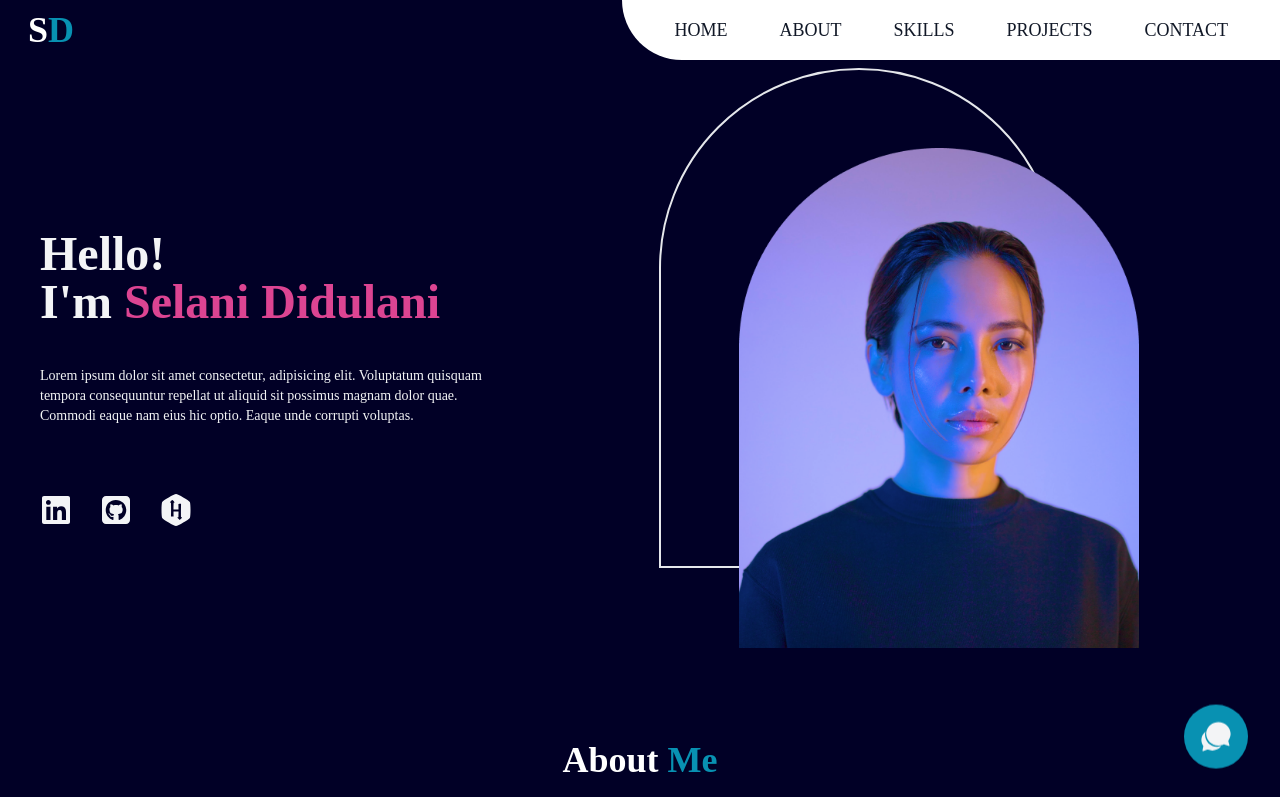
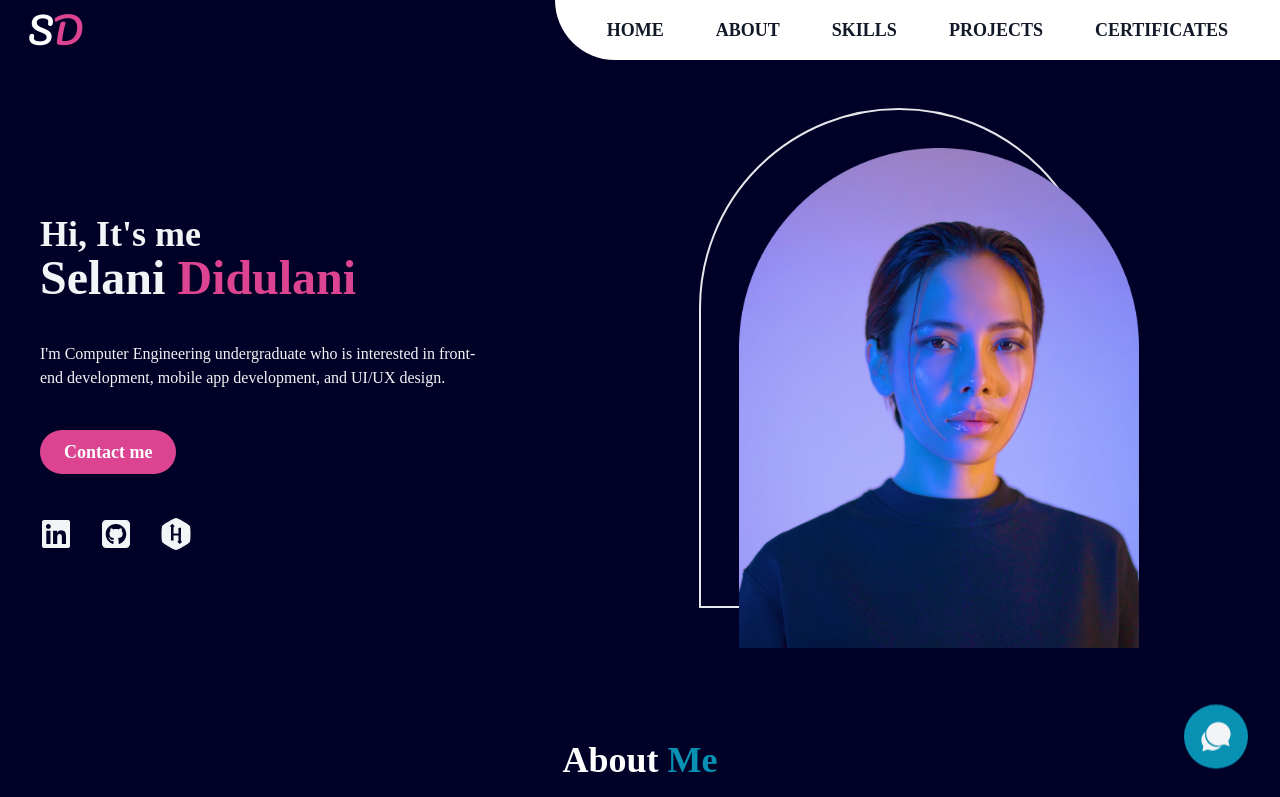
Before and after one commit to Selani00/My-Portfolio, a React (Vite) app: page / in a window 1280 px wide. Shown: the top 797 px of the page. Built offline with nearby package versions, Linux system fonts and the light colour scheme.

Commit message:
Landing section completed

```diff
--- a/package.json
+++ b/package.json
@@ -17,6 +17,7 @@
     "react-dom": "^18.2.0",
     "react-icons": "^5.0.1",
     "react-scroll": "^1.9.0",
+    "react-type-animation": "^3.2.0",
     "swiper": "^11.0.6"
   },
   "devDependencies": {
--- a/src/Components/Hero.jsx
+++ b/src/Components/Hero.jsx
@@ -1,8 +1,9 @@
 import React from "react";
 import useMediaQuery from "../hooks/useMediaQuery";
 import { motion } from "framer-motion";
-import Profile from "../assets/profile-image.png"
+import Profile from "../assets/profile-image.png";
 import SociaMediaIcons from "../Items/SocialMediaIcons";
+import { TypeAnimation } from "react-type-animation";
 
 const Hero = ({ setSelectedPage }) => {
   const isAboveMediumScreens = useMediaQuery("(min-width:1060px)");
@@ -17,7 +18,7 @@ const Hero = ({ setSelectedPage }) => {
         {isAboveMediumScreens ? (
           // This style will create a frame behind the profile
           <div
-            className="relative z-0 ml-20 before:absolute before:-top-20 before:-left-20 before:rounded-t-[400px] before:w-full before:max-w-[400px]
+            className="relative z-0 ml-20 before:absolute before:-top-10 before:-left-10 before:rounded-t-[400px] before:w-full before:max-w-[400px]
                 before:h-full before:border-2 before:border-gray-200 before:z-[-1]"
           >
             <img
@@ -32,13 +33,12 @@ const Hero = ({ setSelectedPage }) => {
             alt="profile"
             className="z-10 w-full max-w-[400px] md:max-w-[600px]"
             src={Profile}
-            />
-
+          />
         )}
       </div>
 
       {/* Main section     */}
-      <div className="z-30 basis-2/5 mt-12 md:mt-32">
+      <div className="z-30 basis-2/5 mt-12 md:mt-32 ">
         {/* Heading */}
         <motion.div
           initial="hidden"
@@ -50,27 +50,25 @@ const Hero = ({ setSelectedPage }) => {
             visible: { opacity: 1, x: 0 },
           }}
         >
-          <h1 className="md:text-5xl text-2xl z-10 text-center md:text-left font-bold">
-          Hello! <br />
+          <h1 className="md:text-4xl text-2xl z-10 text-center md:text-left font-semibold">
+            Hi, It's me <br />
+          </h1>
+          <h1 className="md:text-5xl text-4xl font-bold ">
+            Selani {""}
+            <span className="xs:relative text-red  xs:font-semibold z-20">
+              Didulani
+            </span>
+          </h1>
 
-          I'm {""}
-            <span
-              className="xs:relative text-red xs:font-semibold z-20"
-            >
-               Selani Didulani
-            </span>
+          <p className="mt-10 mb-7 md:text-base text-sm text-center md:text-start">
+            I'm Computer Engineering undergraduate who is interested in
+            front-end development, mobile app development, and UI/UX design.
+          </p>
 
-          </h1>
-          <p className="mt-10 mb-7 text-sm text-center md:text-start">
-            Lorem ipsum dolor sit amet consectetur, adipisicing elit. Voluptatum
-            quisquam tempora consequuntur repellat ut aliquid sit possimus
-            magnam dolor quae. Commodi eaque nam eius hic optio. Eaque unde
-            corrupti voluptas.
-          </p>
+          <a href="#contact">
+            <button className=" text-lg font-semibold text-white md:mx-0 mx-auto rounded-full py-2 px-6 flex items-center gap-2 transition-all duration-300 bg-red hover:-translate-y-2 mt-10 ">Contact me</button>
+          </a>
         </motion.div>
-
-
-
 
         <motion.div
           className="flex mt-3 justify-center md:justify-start"
@@ -83,7 +81,7 @@ const Hero = ({ setSelectedPage }) => {
             visible: { opacity: 1, x: 0 },
           }}
         >
-          <SociaMediaIcons/>
+          <SociaMediaIcons />
         </motion.div>
       </div>
     </section>
--- a/src/Components/NavBar.jsx
+++ b/src/Components/NavBar.jsx
@@ -10,7 +10,7 @@ const NavBar = () => {
     { name: "ABOUT", link: "#about" },
     { name: "SKILLS", link: "#skills" },
     { name: "PROJECTS", link: "#projects" },
-    { name: "CONTACT", link: "#contact" },
+    { name: "CERTIFICATES", link: "#certificates" },
   ];
 
   useEffect(() => {
@@ -22,13 +22,13 @@ const NavBar = () => {
   return (
     <nav
       className={`fixed w-full left-0 top-0 z-[999] ${
-        sticky ? "bg-white/60  text-gray-900" : "text-white"
+        sticky ? "bg-white  text-gray-900" : "text-white"
       }`}
     >
       <div className="flex items-center justify-between">
         <div className="mx-7">
-          <h4 className="text-4xl uppercase font-bold ">
-            S<span className="text-cyan-600">D</span>
+          <h4 className="text-4xl uppercase font-base font-Pacifico">
+            S<span className="text-red">D</span>
           </h4>
         </div>
         <div
@@ -38,27 +38,29 @@ const NavBar = () => {
         >
           <ul className="flex items-center gap-1 py-2 text-lg">
             {menuLinks?.map((menuLink, index) => (
-              <li key={index} className="px-6 hover:text-yellow ">
+              <li key={index} className="px-6 font-semibold hover:text-red">
                 <a href={menuLink?.link}>{menuLink?.name}</a>
               </li>
             ))}
           </ul>
-        </div>
 
-        <div
-                onClick={()=>setIsMenuToggled(!isMenuToggled)}
-                className={`z-[999] ${isMenuToggled ? "text-gray-900 " : "text-white"} m-5  text-3xl md:hidden`}>
-                    <FaBars/>
 
         </div>
 
         <div
-          className={`md:hidden text-gray-900 absolute w-2/3 h-screen px-7 py-2 font-medium bg-white top-0 duration-300
+          onClick={()=>setIsMenuToggled(!isMenuToggled)}
+          className={`z-[999] ${isMenuToggled ? "text-gray-900 " : ""} m-5   text-3xl md:hidden`}>
+          <FaBars/>
+
+        </div>
+
+        <div
+          className={`md:hidden text-gray-900 absolute w-2/3 h-screen px-5 py-2 font-medium bg-white top-0 duration-300
                 ${isMenuToggled ? "right-0 " : "right-[-100%] "}`}
         >
           <ul className="flex flex-col justify-center h-full gap-10 py-2 text-lg">
             {menuLinks?.map((menuLink, index) => (
-              <li onClick={()=>setIsMenuToggled(false)} key={index} className="px-6 hover:text-yellow ">
+              <li onClick={()=>setIsMenuToggled(false)} key={index} className="px-6 hover:text-red font-semibold ">
                 <a href={menuLink?.link}>{menuLink?.name}</a>
               </li>
             ))}
--- a/src/Items/SocialMediaIcons.jsx
+++ b/src/Items/SocialMediaIcons.jsx
@@ -3,9 +3,9 @@ import { FaLinkedin, FaSquareGithub, FaHackerrank } from "react-icons/fa6";
 const SocialMediaIcons = () => {
   return (
 
-      <div className="flex justify-center md:justify-start my-10 gap-7 ">
+      <div className="flex justify-center md:justify-start my-8 gap-7 ">
         <a
-          className="hover:opacity-50 transition duration-500"
+          className="hover:scale-125 transition duration-500"
           href="https://www.linkedin.com/in/selani-didulani-1866a2227/"
           target="_blank"
           rel="noreferrer"
@@ -14,8 +14,8 @@ const SocialMediaIcons = () => {
         </a>
 
         <a
-          className="hover:opacity-50 transition duration-500"
-          href="https://www.linkedin.com/in/selani-didulani-1866a2227/"
+          className="hover:scale-125 transition duration-500"
+          href="https://github.com/Selani00"
           target="_blank"
           rel="noreferrer"
         >
@@ -23,8 +23,8 @@ const SocialMediaIcons = () => {
         </a>
 
         <a
-          className="hover:opacity-50 transition duration-500"
-          href="https://www.linkedin.com/in/selani-didulani-1866a2227/"
+          className="hover:scale-125 transition duration-500"
+          href="https://www.hackerrank.com/profile/selani_didulani"
           target="_blank"
           rel="noreferrer"
         >
--- a/src/index.css
+++ b/src/index.css
@@ -1,3 +1,7 @@
+
+@import url('https://fonts.googleapis.com/css2?family=Pacifico&display=swap');
+
+
 @tailwind base;
 @tailwind components;
 @tailwind utilities;
@@ -11,7 +15,7 @@ body{
 }
 
 .btn-primary{
-  @apply bg-cyan-600 font-semibold text-white md:mx-0 mx-auto rounded-full py-3 px-6 flex items-center gap-2;
+  @apply bg-cyan-600 font-semibold text-white md:mx-0 mx-auto rounded-full py-2 px-6 flex items-center text-lg gap-2;
 }
 
 input,textarea{
--- a/tailwind.config.js
+++ b/tailwind.config.js
@@ -17,6 +17,7 @@ export default {
       },
       fontFamily:{
         Poppins :"Poppins",
+        Pacifico:["Pacifico", "cursive"]
       }
     },
   },
```
Also changed, not shown: 1 other file (tests, documents, lock files or other folders).
